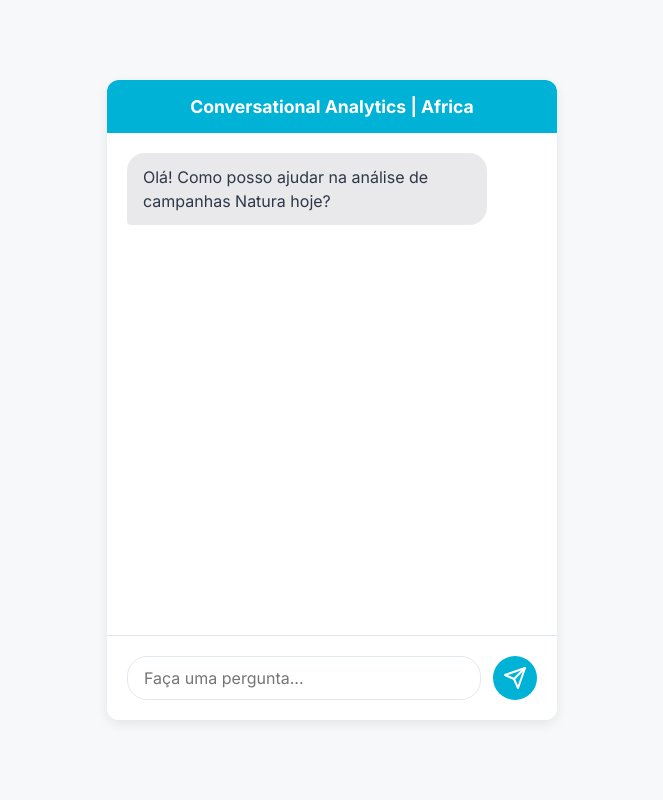
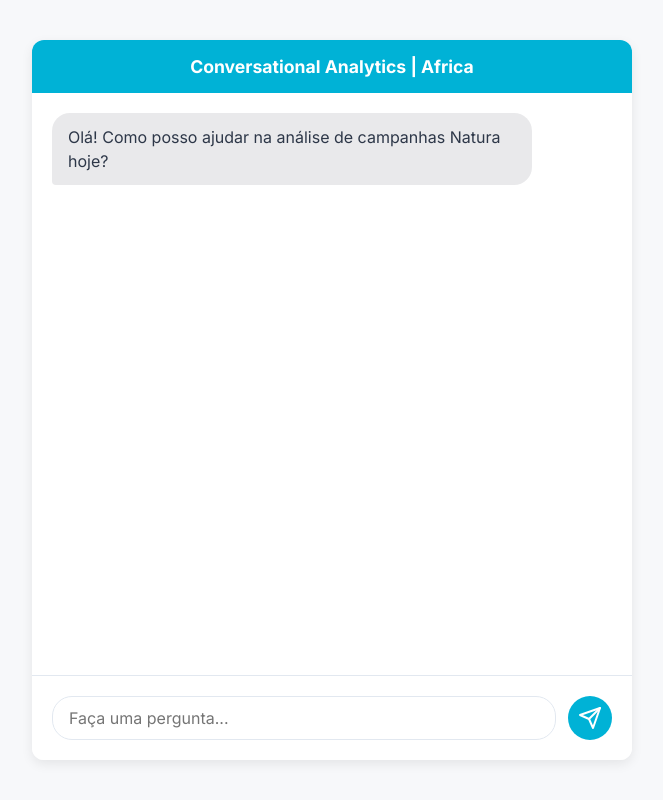
Before and after one commit to gabriellapaixao-cyber/frontend-chatbot-natura, a plain HTML site: page index.html in a window 1280 px wide. Shown: the whole page, without its empty margins (308-971 px from the left). Drawn offline with Linux system fonts and the light colour scheme.

Commit message:
style.css

```diff
--- a/style.css
+++ b/style.css
@@ -25,9 +25,9 @@ body {
 
 /* Container principal do chat */
 .chat-container {
-    width: 450px;
-    height: 80vh;
-    max-height: 700px;
+    width: 600px; /* Aumentado de 450px */
+    height: 90vh; /* Aumentado de 80vh */
+    max-height: 850px; /* Aumentado de 700px */
     background-color: var(--container-bg);
     border-radius: 12px;
     box-shadow: 0 4px 12px rgba(0, 0, 0, 0.08);
```
